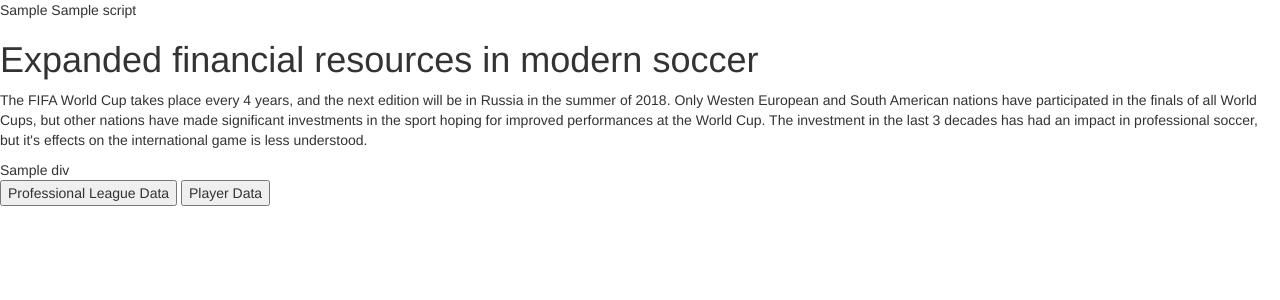
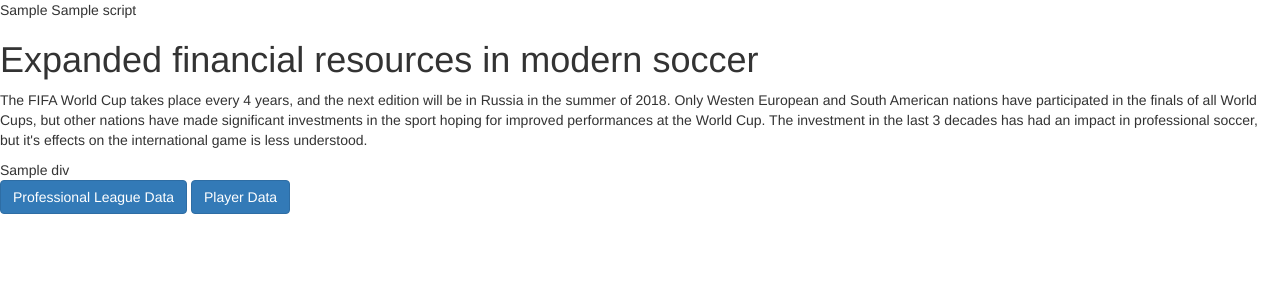
Before and after one commit to pierrelb/dataIncProj, a Flask app: template templates/index.html in a window 1280 px wide. Shown: the top 300 px of the page. Run offline with Flask 2, Linux system fonts and the light colour scheme; the template is opened without the code that fills it: most values are stand-ins (such as "Sample title", 1, 10 or a date in 2020); parts of the project's set-up code (start-up, migrations or seed data) failed here and were passed over; some libraries are stand-ins or nearby versions.

Commit message:
Start playing with bootstrap

```diff
--- a/templates/index.html
+++ b/templates/index.html
@@ -20,8 +20,8 @@
       {{ div | safe }}
 			<form id='index' method='post'>
 				<p>
-					<input type='submit' name='submit', value='Professional League Data'>
-          <input type='submit' name='submit', value='Player Data'>
+					<input type='submit' class='btn btn-primary' name='submit', value='Professional League Data'>
+          <input type='submit' class='btn btn-primary' name='submit', value='Player Data'>
 				</p>
     </div>
   </body>
--- a/templates/league.html
+++ b/templates/league.html
@@ -43,11 +43,12 @@
       </p>
 
       {{ div.nationality | safe }}
+      {{ div.slider | safe }}
 
       <form id='league' method='post'>
 				<p>
-					<input type='submit' name='submit', value='Home'>
-          <input type='submit' name='submit', value='Player Data'>
+					<input type='submit' class='btn btn-primary' name='submit', value='Home'>
+          <input type='submit' class='btn btn-primary' name='submit', value='Player Data'>
 				</p>
     </div>
   </body>
--- a/templates/player.html
+++ b/templates/player.html
@@ -41,8 +41,8 @@
       {{ div.plot2 | safe }}
       <form id='player' method='post'>
 				<p>
-					<input type='submit' name='submit', value='Professional League Data'>
-          <input type='submit' name='submit', value='Home'>
+          <input type='submit' class='btn btn-primary' name='submit', value='Home'>
+					<input type='submit' class='btn btn-primary' name='submit', value='Professional League Data'>
 				</p>
     </div>
   </body>
```
